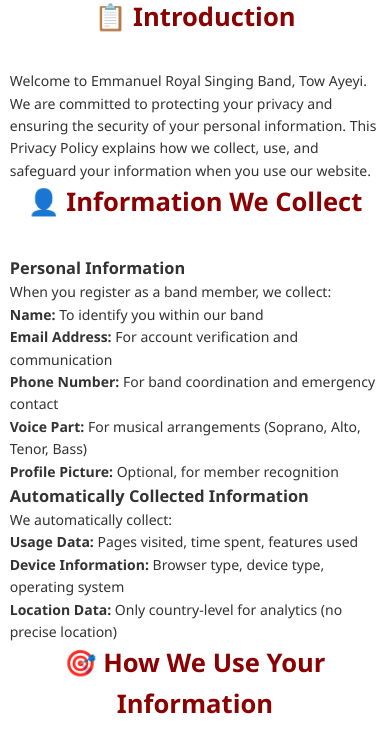
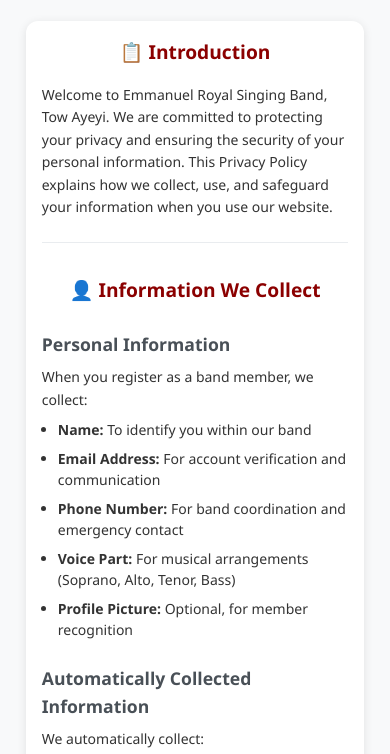
Before and after one commit to Horatious-frimpong/emmanuel-royal-singing-band, a plain HTML site: page privacy-policy.html in a window 390 px wide. Shown: the part 179-933 px from the top of the page. Drawn offline with Linux system fonts and the light colour scheme.

Commit message:
Update style.css

```diff
--- a/style.css
+++ b/style.css
@@ -2266,3 +2266,89 @@ input[type="file"]::file-selector-button:hover {
         transition: none;
     }
 }
+/* Privacy Policy Styles */
+.privacy-policy {
+    padding: 2rem 0;
+    background: #f8f9fa;
+    min-height: 100vh;
+}
+
+.policy-content {
+    background: white;
+    padding: 2rem;
+    border-radius: 12px;
+    box-shadow: 0 2px 10px rgba(0,0,0,0.1);
+    margin-top: 1rem;
+}
+
+.policy-section {
+    margin-bottom: 2.5rem;
+    padding-bottom: 2rem;
+    border-bottom: 1px solid #e9ecef;
+}
+
+.policy-section:last-child {
+    border-bottom: none;
+    margin-bottom: 0;
+}
+
+.policy-section h2 {
+    color: #8B0000;
+    margin-bottom: 1rem;
+    font-size: 1.4rem;
+}
+
+.policy-section h3 {
+    color: #495057;
+    margin: 1.5rem 0 0.5rem 0;
+    font-size: 1.1rem;
+}
+
+.policy-section ul {
+    margin: 0.5rem 0 1rem 1rem;
+}
+
+.policy-section li {
+    margin-bottom: 0.5rem;
+    line-height: 1.5;
+}
+
+.last-updated {
+    color: #6c757d;
+    font-style: italic;
+    text-align: center;
+    margin-bottom: 2rem;
+}
+
+.contact-info {
+    background: #f8f9fa;
+    padding: 1rem;
+    border-radius: 8px;
+    border-left: 4px solid #8B0000;
+}
+
+.policy-consent {
+    text-align: center;
+    padding: 1.5rem;
+    background: #e9ecef;
+    border-radius: 8px;
+    margin-top: 2rem;
+    font-weight: 600;
+}
+
+/* Responsive Design */
+@media (max-width: 768px) {
+    .policy-content {
+        padding: 1rem;
+        margin: 1rem;
+    }
+
+    .policy-section {
+        margin-bottom: 2rem;
+        padding-bottom: 1.5rem;
+    }
+
+    .policy-section h2 {
+        font-size: 1.2rem;
+    }
+}
```
